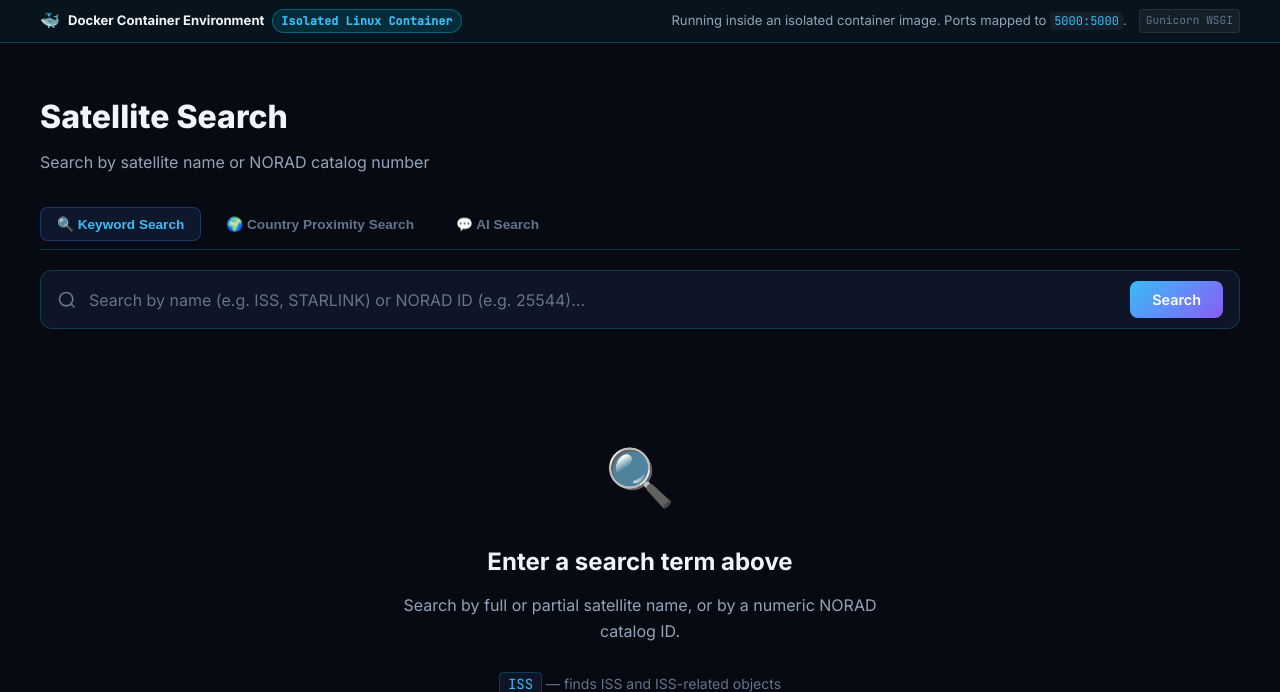
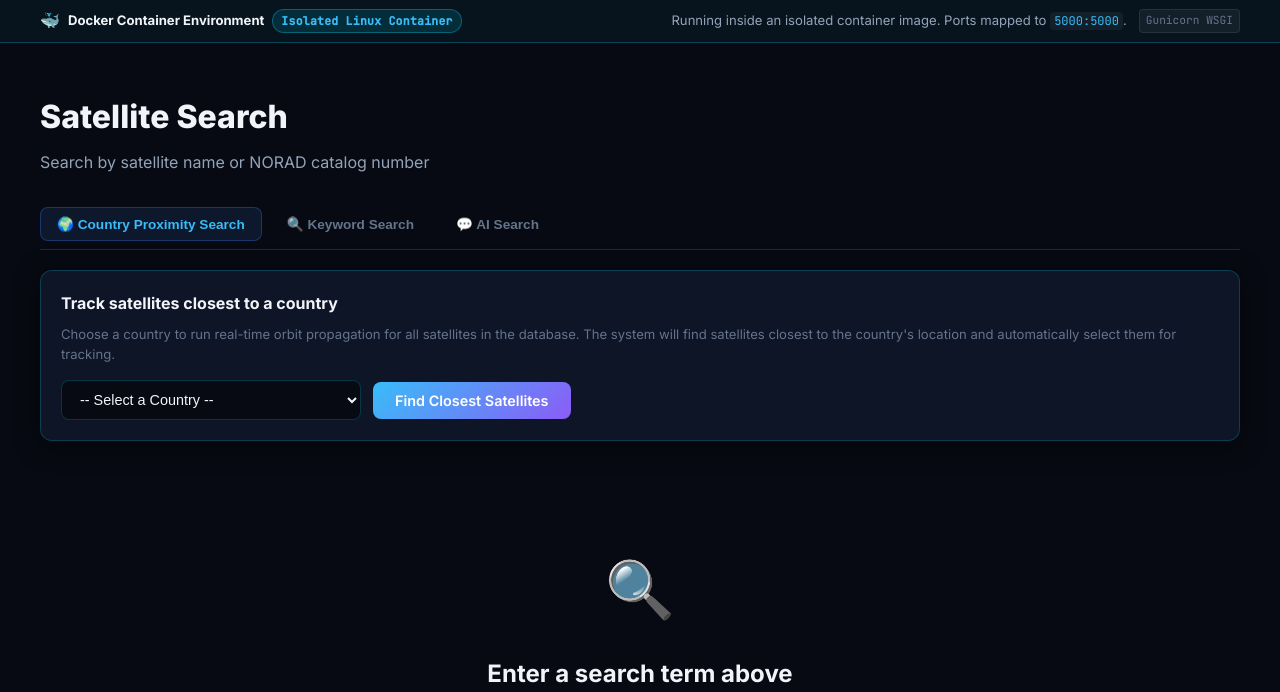
Before and after one commit to sethusrinivasan/satellite-tracker, a Flask app: page /report in a window 1280 px wide. Shown: the part 61-753 px from the top of the page. Run offline with Flask 3, Linux system fonts and the light colour scheme; some libraries are stand-ins or nearby versions.

Commit message:
Set country proximity search as the default report view

```diff
--- a/app/templates/report.html
+++ b/app/templates/report.html
@@ -17,11 +17,11 @@
 
     <!-- Search Tabs -->
     <div class="search-tabs" style="display: flex; gap: 8px; margin-bottom: 20px; border-bottom: 1px solid var(--border); padding-bottom: 8px;">
-      <button type="button" class="tab-btn active" id="tab-keyword-btn" onclick="switchSearchTab('keyword')" style="background: rgba(255,255,255,0.05); color: var(--text); border: 1px solid var(--border); padding: 8px 16px; border-radius: var(--radius-sm); font-size: 0.85rem; font-weight: 600; cursor: pointer; display: flex; align-items: center; gap: 6px; transition: all 0.2s;">
+      <button type="button" class="tab-btn active" id="tab-country-btn" onclick="switchSearchTab('country')" style="background: rgba(255,255,255,0.05); color: var(--text); border: 1px solid var(--border); padding: 8px 16px; border-radius: var(--radius-sm); font-size: 0.85rem; font-weight: 600; cursor: pointer; display: flex; align-items: center; gap: 6px; transition: all 0.2s;">
+        🌍 Country Proximity Search
+      </button>
+      <button type="button" class="tab-btn" id="tab-keyword-btn" onclick="switchSearchTab('keyword')" style="background: transparent; color: var(--text-muted); border: 1px solid transparent; padding: 8px 16px; border-radius: var(--radius-sm); font-size: 0.85rem; font-weight: 600; cursor: pointer; display: flex; align-items: center; gap: 6px; transition: all 0.2s;">
         🔍 Keyword Search
-      </button>
-      <button type="button" class="tab-btn" id="tab-country-btn" onclick="switchSearchTab('country')" style="background: transparent; color: var(--text-muted); border: 1px solid transparent; padding: 8px 16px; border-radius: var(--radius-sm); font-size: 0.85rem; font-weight: 600; cursor: pointer; display: flex; align-items: center; gap: 6px; transition: all 0.2s;">
-        🌍 Country Proximity Search
       </button>
       <button type="button" class="tab-btn" id="tab-ai-btn" onclick="switchSearchTab('ai')" style="background: transparent; color: var(--text-muted); border: 1px solid transparent; padding: 8px 16px; border-radius: var(--radius-sm); font-size: 0.85rem; font-weight: 600; cursor: pointer; display: flex; align-items: center; gap: 6px; transition: all 0.2s;">
         💬 AI Search
@@ -29,7 +29,7 @@
     </div>
 
     <!-- Keyword search container -->
-    <div id="keyword-search-container">
+    <div id="keyword-search-container" style="display: none;">
       <form method="GET" action="{{ url_for('report.report') }}" class="search-form" id="search-form" role="search" style="margin-bottom: 24px;">
         <div class="search-bar">
           <svg class="search-bar__icon" width="20" height="20" viewBox="0 0 24 24" fill="none" stroke="currentColor" stroke-width="2"><circle cx="11" cy="11" r="8"/><line x1="21" y1="21" x2="16.65" y2="16.65"/></svg>
@@ -48,8 +48,8 @@
       </form>
     </div>
 
-    <!-- Country proximity search container -->
-    <div id="country-search-container" style="display: none; background: var(--bg-card); border: 1px solid var(--border); padding: 20px; border-radius: var(--radius); margin-bottom: 24px; box-shadow: var(--shadow);">
+    <!-- Country proximity search container (Default View) -->
+    <div id="country-search-container" style="display: block; background: var(--bg-card); border: 1px solid var(--border); padding: 20px; border-radius: var(--radius); margin-bottom: 24px; box-shadow: var(--shadow);">
       <h3 style="font-size: 1rem; font-weight: 700; margin-bottom: 8px; color: var(--text);">Track satellites closest to a country</h3>
       <p style="font-size: 0.82rem; color: var(--text-muted); margin-bottom: 16px; line-height: 1.5;">
         Choose a country to run real-time orbit propagation for all satellites in the database. The system will find satellites closest to the country's location and automatically select them for tracking.
```
